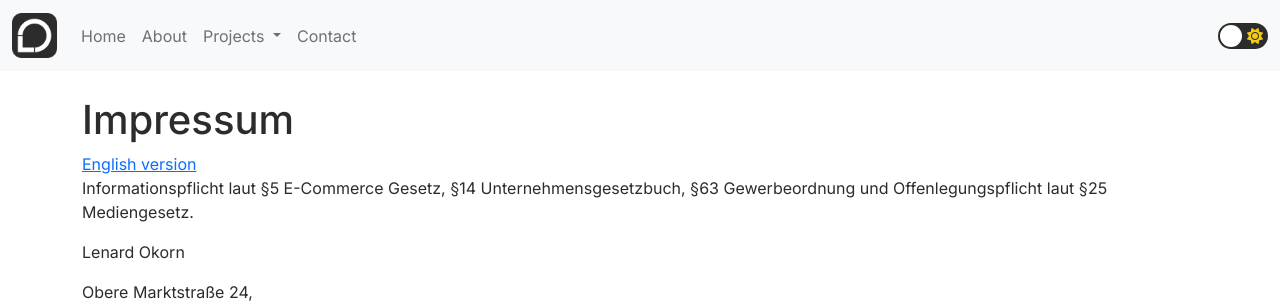
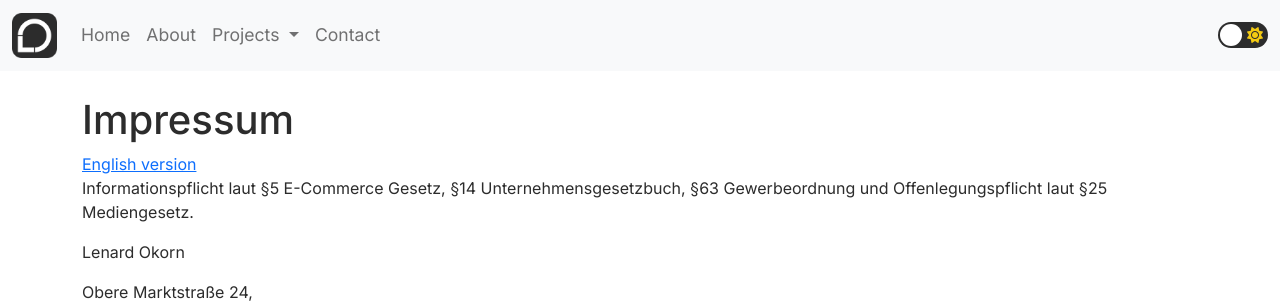
Before and after one commit to lenardokorn/website, a PHP site: page /html/imprint.html in a window 1280 px wide. Shown: the top 305 px of the page. Run offline with PHP 8.4, Linux system fonts and the light colour scheme; some libraries are stand-ins or nearby versions.

Commit message:
Fixed cookie expiry date

```diff
--- a/js/dark-mode-toggle.js
+++ b/js/dark-mode-toggle.js
@@ -2,7 +2,7 @@
 function setTheme(themeName) {
     let d = new Date();
     d.setTime(d.getTime() + 365 * 24 * 60 * 60 * 1000);
-    document.cookie = 'theme=' + themeName + '; expires=' + d.toUTCString + '; path=/;';
+    document.cookie = `theme=${themeName}; expires=${d.toUTCString()}; path=/;`;
 }
 
 // * Function to get value of theme cookie
--- a/style.css
+++ b/style.css
@@ -28,6 +28,10 @@ body.dark {
 
 .navbar {
     transition: color var(--theme-transition-delay) ease, background-color var(--theme-transition-delay) ease;
+}
+
+.nav-link {
+    font-size: 110%;
 }
 
 .checkbox {
```
